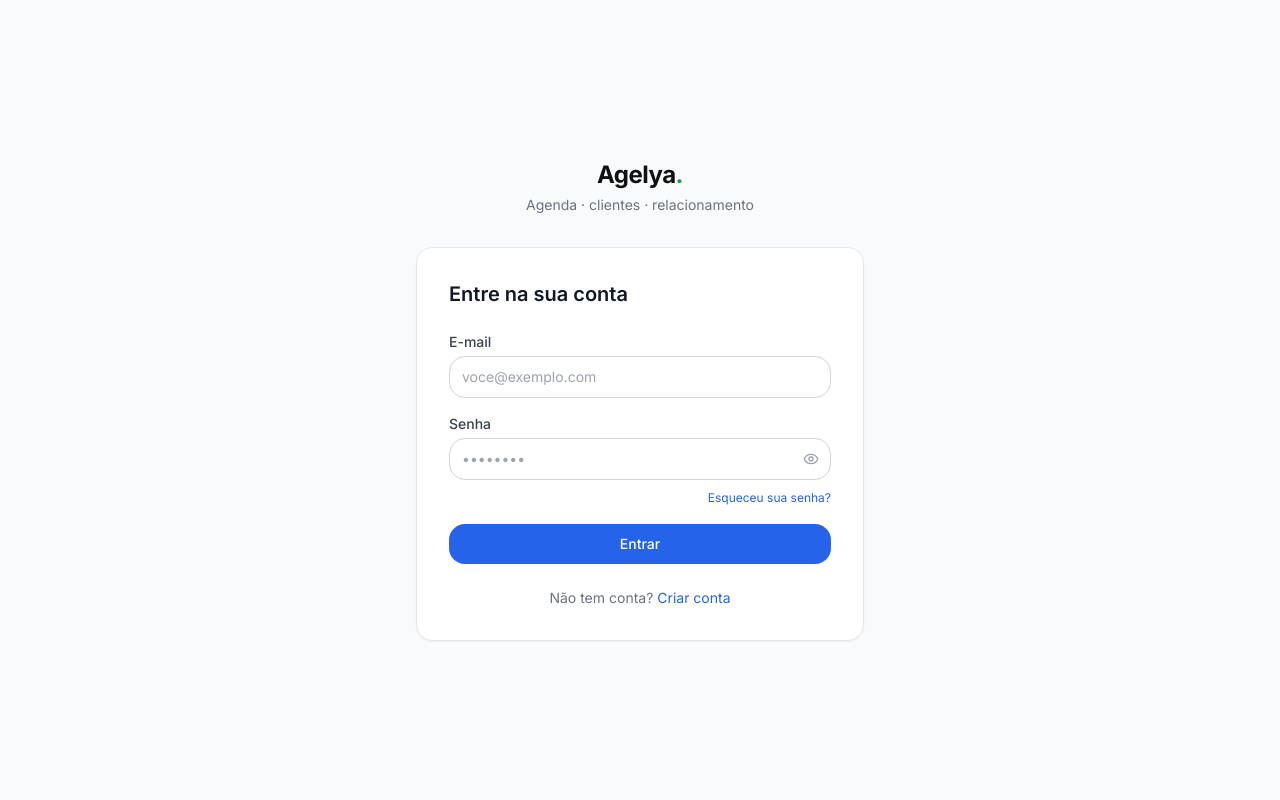
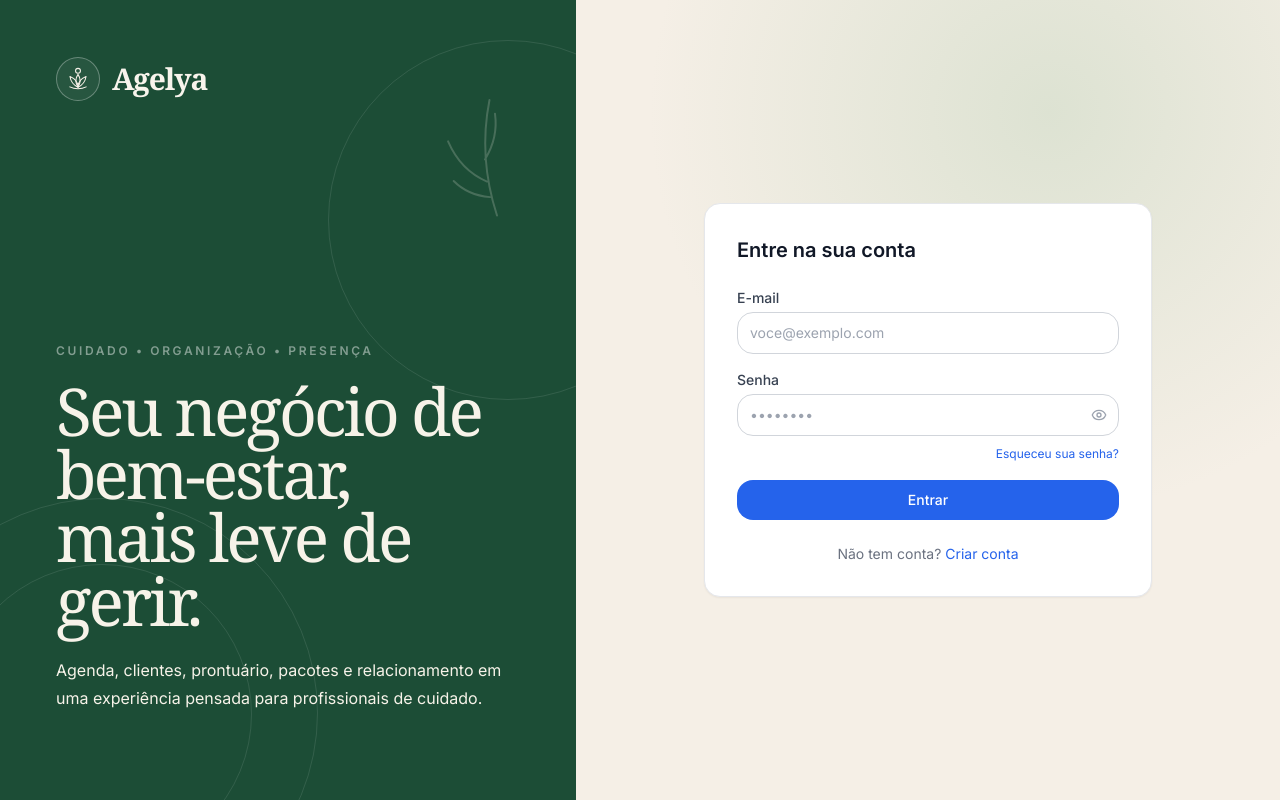
Before and after one commit to anthonytribeiro587/agelya, a Next.js app: page /login in a window 1280 px wide. Built offline with nearby package versions, Linux system fonts and the light colour scheme; no server answers.

Commit message:
style: redesign authentication shell

```diff
--- a/app/(auth)/layout.tsx
+++ b/app/(auth)/layout.tsx
@@ -1,16 +1,46 @@
 import { getTranslations } from 'next-intl/server'
+import { AgelyaBrand } from '@/components/brand/agelya-brand'
 
 export default async function AuthLayout({ children }: { children: React.ReactNode }) {
   const t = await getTranslations('brand')
+
   return (
-    <div className="min-h-screen bg-gray-50 flex items-center justify-center px-4">
-      <div className="w-full max-w-md">
-        <div className="text-center mb-8">
-          <a href="/" className="text-2xl font-bold no-underline" style={{ color: '#111', letterSpacing: '-0.5px' }}>Agelya<span style={{ color: '#16a34a' }}>.</span></a>
-          <p className="text-sm text-gray-500 mt-1">{t('tagline')}</p>
+    <div className="agelya-auth grid min-h-screen lg:grid-cols-[.9fr_1.1fr]">
+      <aside className="relative hidden lg:flex overflow-hidden bg-[#1c4d36] p-10 xl:p-14 text-[#f7f3e9]">
+        <div className="absolute -left-28 -bottom-32 h-[430px] w-[430px] rounded-full border border-white/10" />
+        <div className="absolute -left-12 -bottom-16 h-[300px] w-[300px] rounded-full border border-white/10" />
+        <div className="absolute -right-28 top-10 h-[360px] w-[360px] rounded-full border border-white/10" />
+        <div className="absolute right-14 top-24 h-32 w-20 rotate-[-18deg] opacity-20">
+          <svg viewBox="0 0 80 130" fill="none" className="h-full w-full">
+            <path d="M39 124C39 80 49 44 68 10M40 88C25 75 17 58 15 37M45 66C58 55 66 42 69 25M38 104C24 98 14 89 8 77" stroke="currentColor" strokeWidth="2" strokeLinecap="round"/>
+          </svg>
         </div>
-        {children}
-      </div>
+
+        <div className="relative z-10 flex max-w-xl flex-col">
+          <AgelyaBrand inverse />
+          <div className="mt-auto pb-8">
+            <p className="text-xs font-semibold uppercase tracking-[.22em] text-white/45">Cuidado • organização • presença</p>
+            <h1 className="agelya-serif mt-5 text-[54px] xl:text-[66px] leading-[.96] tracking-[-.045em]">
+              Seu negócio de bem-estar,
+              <br />
+              mais leve de gerir.
+            </h1>
+            <p className="mt-6 max-w-md text-base leading-7 text-white/62">
+              Agenda, clientes, prontuário, pacotes e relacionamento em uma experiência pensada para profissionais de cuidado.
+            </p>
+          </div>
+        </div>
+      </aside>
+
+      <main className="flex items-center justify-center px-4 py-10 sm:px-8">
+        <div className="w-full max-w-md">
+          <div className="mb-8 lg:hidden">
+            <AgelyaBrand className="justify-center" />
+            <p className="text-center text-sm text-[#78847c] mt-3">{t('tagline')}</p>
+          </div>
+          {children}
+        </div>
+      </main>
     </div>
   )
 }
```
